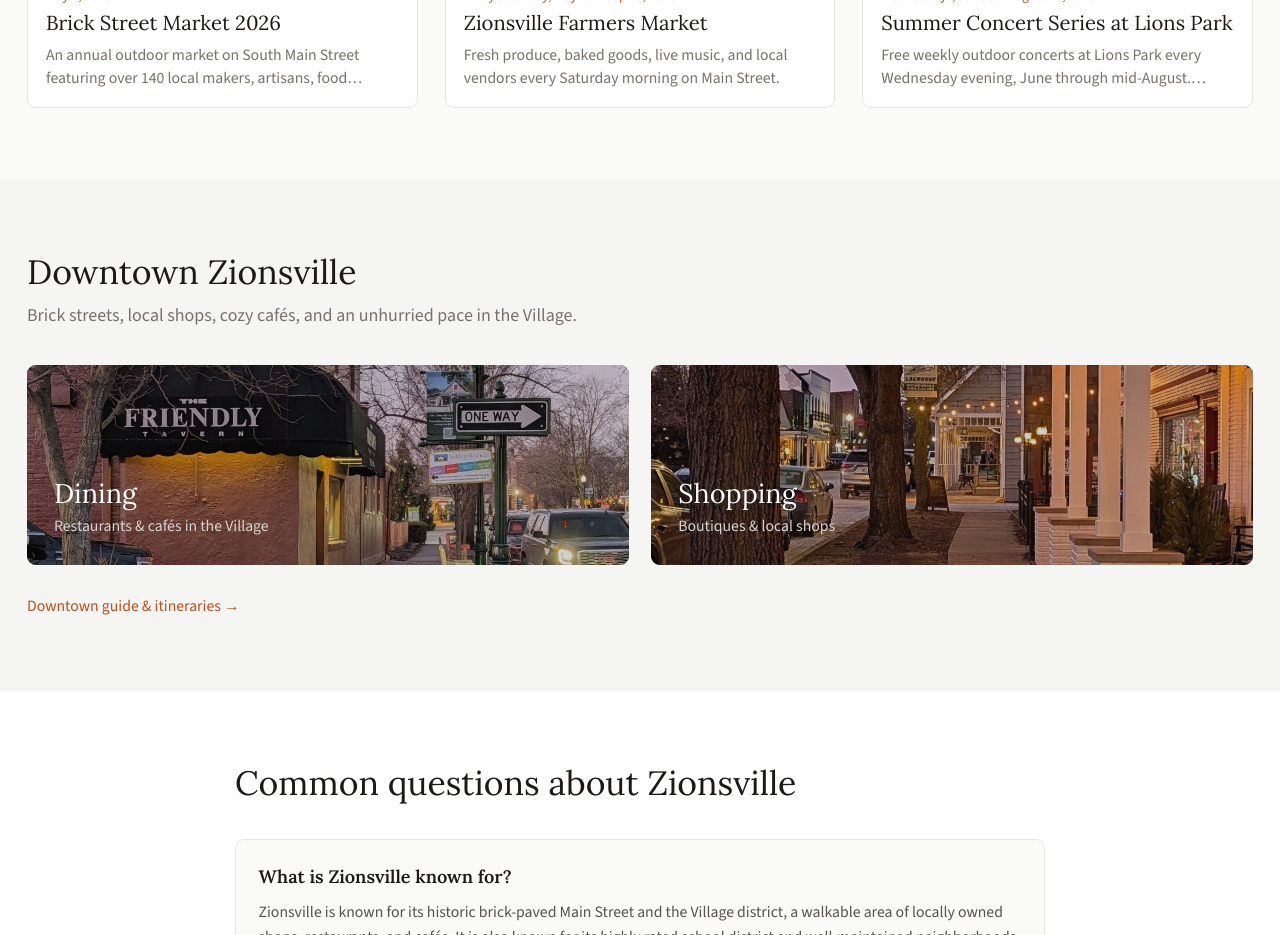
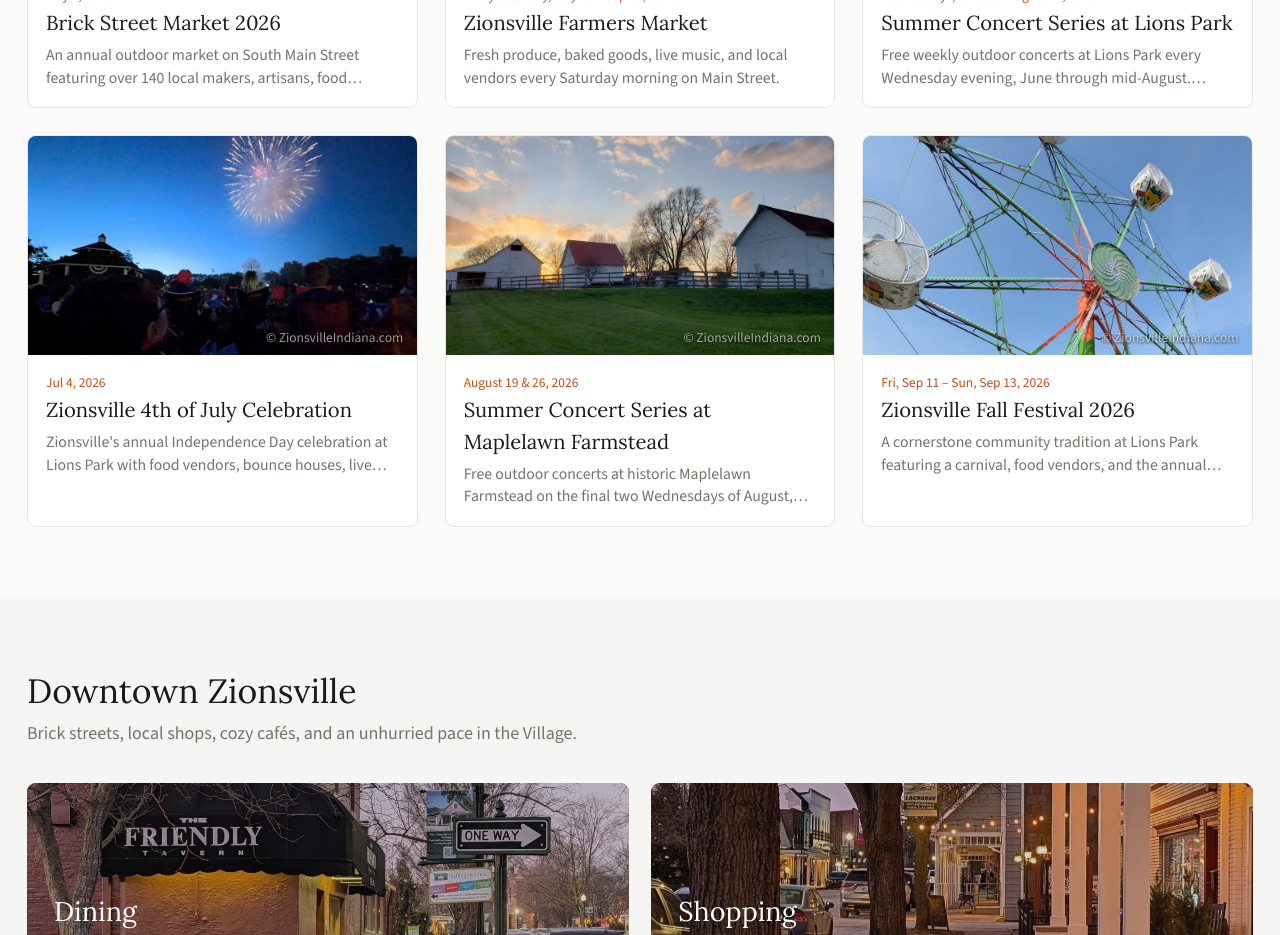
Before and after one commit to iskali18/zionsvilleindiana, a Next.js app: page / in a window 1280 px wide. Shown: the part 1460-2395 px from the top of the page. Built offline with nearby package versions, Linux system fonts and the light colour scheme.

Commit message:
Update home page 6 event cards

```diff
--- a/app/page.tsx
+++ b/app/page.tsx
@@ -95,7 +95,8 @@ const quickLinks = [
 ]
 
 export default function HomePage() {
-  const events = getFeaturedEvents(3)
+  const events = getFeaturedEvents(6)
+  const heroEvents = events.slice(0, 3)
 
   return (
     <>
@@ -172,7 +173,7 @@ export default function HomePage() {
 
               {/* Right — upcoming event cards */}
               <div className="flex flex-col gap-3 mt-6 lg:mt-0">
-                {events.map((event) => (
+                {heroEvents.map((event) => (
                   <Link
                     key={event.slug}
                     href={`/events/${event.slug}`}
```
